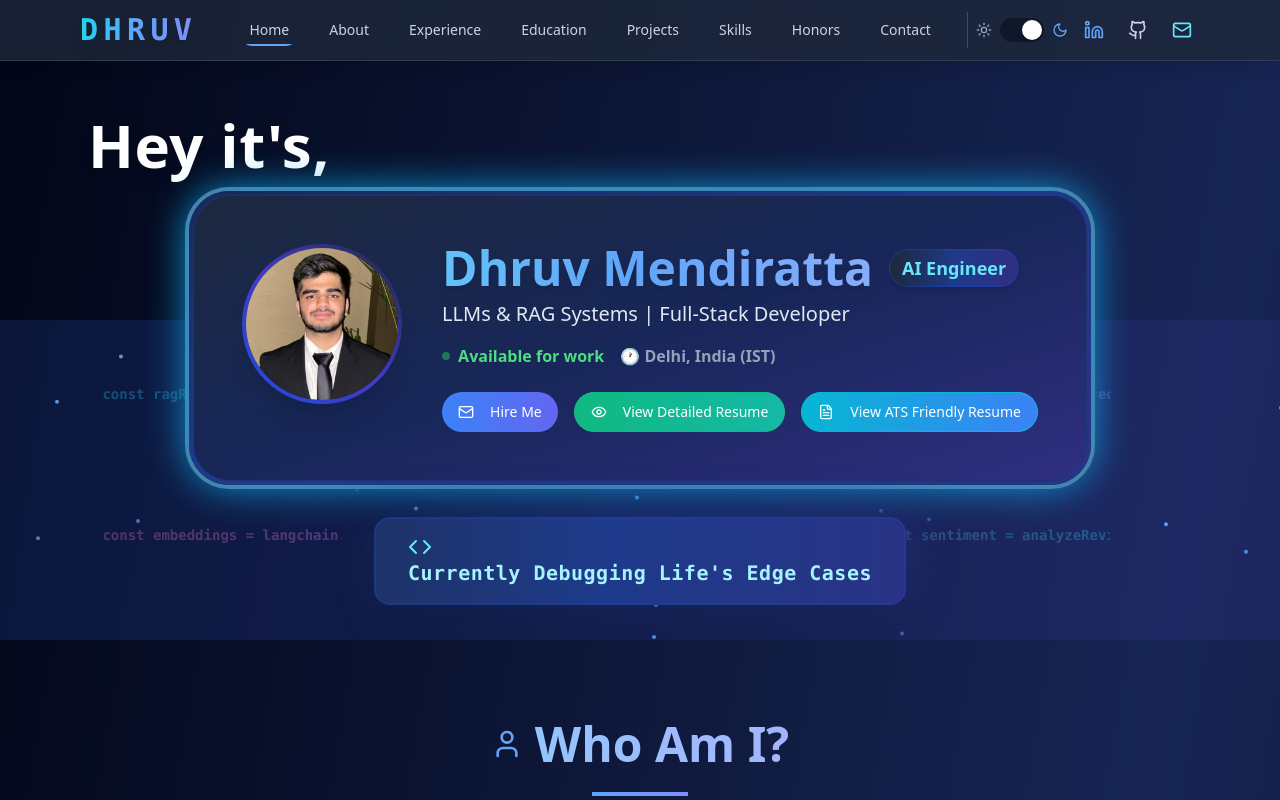
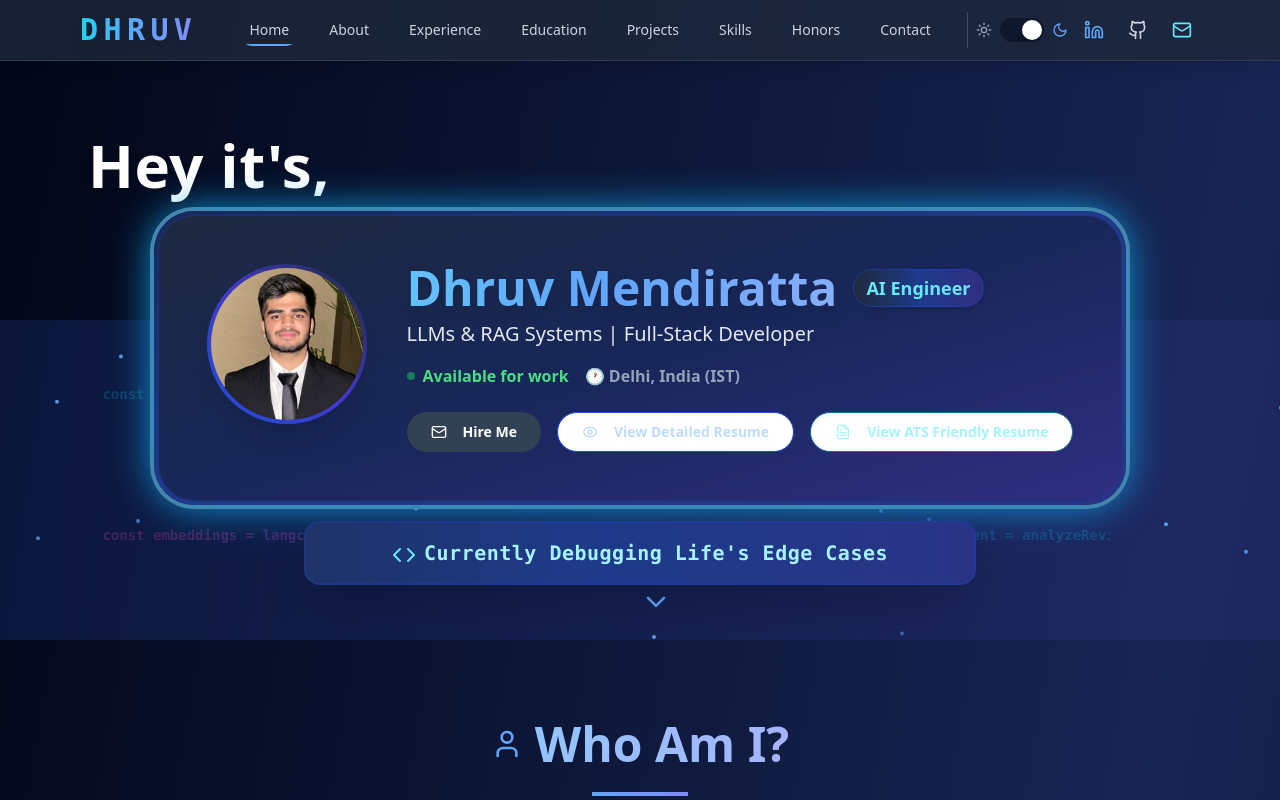
Before and after one commit to dhruvm-18/dhruv-portfolio, a React (Vite) app: page / in a window 1280 px wide. Shown: the top 800 px of the page. Built offline with nearby package versions, Linux system fonts and the light colour scheme.

Commit message:
Professionalism

```diff
--- a/src/pages/Index.tsx
+++ b/src/pages/Index.tsx
@@ -476,16 +476,16 @@ const Index = () => {
           ))}
           {/* Animated code snippets background */}
           {[
-            { code: `const ragResponse = await llm.query({ context: faiss.search(query) })`, color: 'from-cyan-400 to-blue-400' },
-            { code: `def predict_stock(data):\n    model = LSTMGRU()\n    return model.predict(data)`, color: 'from-emerald-400 to-teal-400' },
-            { code: `app.get('/api/projects', (req, res) => res.json(projects))`, color: 'from-indigo-400 to-purple-400' },
-            { code: `const embeddings = langchain.embed(docs)`, color: 'from-pink-400 to-fuchsia-400' },
-            { code: `if (accuracy > 0.99) {\n  publish('Research Paper')\n}`, color: 'from-yellow-400 to-orange-400' },
-            { code: `const sentiment = analyzeReview(text)`, color: 'from-blue-400 to-cyan-400' },
-            { code: `# FastAPI endpoint\n@app.post('/analyze')\ndef analyze(data: Review): ...`, color: 'from-teal-400 to-emerald-400' },
-            { code: `vectorStore.addDocuments(docs, { chunkSize: 512 })`, color: 'from-purple-400 to-indigo-400' },
-            { code: `const resume = await fetch('/Dhruv_Mendiratta_Detailed_Resume.pdf')`, color: 'from-orange-400 to-yellow-400' },
-            { code: `const chatbot = new RAGChatbot({ llm, retriever })`, color: 'from-fuchsia-400 to-pink-400' },
+            { code: `const ragResponse = await llm.query({ context: faiss.search(query) })`, color: 'from-cyan-500 to-blue-500' },
+            { code: `def predict_stock(data):\n    model = LSTMGRU()\n    return model.predict(data)`, color: 'from-emerald-500 to-teal-500' },
+            { code: `app.get('/api/projects', (req, res) => res.json(projects))`, color: 'from-indigo-500 to-purple-500' },
+            { code: `const embeddings = langchain.embed(docs)`, color: 'from-pink-500 to-fuchsia-500' },
+            { code: `if (accuracy > 0.99) {\n  publish('Research Paper')\n}`, color: 'from-yellow-500 to-orange-500' },
+            { code: `const sentiment = analyzeReview(text)`, color: 'from-blue-500 to-cyan-500' },
+            { code: `# FastAPI endpoint\n@app.post('/analyze')\ndef analyze(data: Review): ...`, color: 'from-teal-500 to-emerald-500' },
+            { code: `vectorStore.addDocuments(docs, { chunkSize: 512 })`, color: 'from-purple-500 to-indigo-500' },
+            { code: `const resume = await fetch('/Dhruv_Mendiratta_Detailed_Resume.pdf')`, color: 'from-orange-500 to-yellow-500' },
+            { code: `const chatbot = new RAGChatbot({ llm, retriever })`, color: 'from-fuchsia-500 to-pink-500' },
           ].map((snippet, idx, arr) => {
             // Grid: 3 columns
             const columns = 3;
@@ -496,11 +496,10 @@ const Index = () => {
             return (
               <pre
                 key={idx}
-                className={`pointer-events-none select-none whitespace-pre text-xs md:text-sm font-mono font-semibold absolute
-                  bg-clip-text text-transparent
+                className={`pointer-events-none select-none whitespace-pre text-xs md:text-sm font-mono font-semibold absolute bg-clip-text text-transparent
                   ${isDarkMode
-                    ? `bg-gradient-to-r ${snippet.color} opacity-30`
-                    : `bg-gradient-to-r ${snippet.color.replace('400', '300')} opacity-20`}
+                    ? `bg-gradient-to-r ${snippet.color} opacity-25 drop-shadow-[0_1px_2px_rgba(0,0,0,0.25)]`
+                    : `bg-gradient-to-r from-gray-400 to-gray-200 opacity-15 drop-shadow-[0_1px_2px_rgba(0,0,0,0.10)]`}
                 `}
                 style={{
                   left: `${left}%`,
@@ -522,7 +521,7 @@ const Index = () => {
             initial={{ scale: 0.8, opacity: 0 }}
             animate={{ scale: 1, opacity: 1 }}
             transition={{ duration: 0.8 }}
-            className={`relative p-1 mb-8 rounded-[2.5rem] shadow-2xl animate-gradient-x ${isDarkMode ? 'bg-gradient-to-br from-slate-900 via-blue-900 to-indigo-900' : 'bg-gradient-to-br from-blue-100 via-sky-100 to-indigo-100'}`}
+            className={`relative p-1 mb-4 rounded-[2.5rem] shadow-2xl animate-gradient-x ${isDarkMode ? 'bg-gradient-to-br from-slate-900 via-blue-900 to-indigo-900' : 'bg-gradient-to-br from-blue-100 via-sky-100 to-indigo-100'}`}
             style={{ boxShadow: isDarkMode ? '0 0 40px 0 #0ea5e9, 0 0 0 4px #64748b' : undefined }}
           >
             <div className={`backdrop-blur-xl rounded-[2.3rem] p-8 md:p-12 flex flex-col md:flex-row items-center md:items-start space-y-8 md:space-y-0 md:space-x-10 relative overflow-hidden border ${isDarkMode ? 'bg-gradient-to-br from-slate-800/90 via-blue-950/90 to-indigo-900/90 border-blue-900/60' : 'bg-gradient-to-br from-white via-blue-100 to-indigo-100 border-blue-200/60'}`}>
@@ -534,7 +533,6 @@ const Index = () => {
                   </div>
                 </div>
               </div>
-
               {/* Info */}
               <div className="flex-1 text-left flex flex-col justify-center items-center md:items-start">
                 <div className="flex items-center space-x-4 mb-2">
@@ -543,56 +541,45 @@ const Index = () => {
                   </h1>
                   <Badge className={`bg-gradient-to-r ${isDarkMode ? 'from-slate-800 via-blue-900 to-indigo-900 text-cyan-300 border-blue-700/40' : 'from-blue-100 via-indigo-100 to-cyan-100 text-blue-700 border-blue-300'} text-base md:text-lg px-3 py-1 rounded-full shadow-md animate-bounce-slow`}>AI Engineer</Badge>
                 </div>
-                <p className={`text-base md:text-xl mb-4 font-medium ${isDarkMode ? 'text-slate-200' : 'text-gray-700'}`}>
-                  LLMs & RAG Systems | Full-Stack Developer
-                </p>
+                <p className={`text-base md:text-xl mb-4 font-medium ${isDarkMode ? 'text-slate-200' : 'text-gray-700'}`}>LLMs & RAG Systems | Full-Stack Developer</p>
                 <div className="flex flex-col md:flex-row items-center space-y-2 md:space-y-0 md:space-x-4 text-sm md:text-base">
                   <span className={`flex items-center font-semibold ${isDarkMode ? 'text-green-400' : 'text-green-600'}`}> <div className="w-2 h-2 bg-green-500 rounded-full mr-2 animate-pulse"></div> Available for work </span>
                   <span className={`${isDarkMode ? 'text-slate-400' : 'text-gray-500'} font-semibold`}>🕐 Delhi, India (IST)</span>
                 </div>
+                {/* Modern, neutral buttons */}
                 <div className="flex flex-col sm:flex-row flex-wrap justify-center md:justify-start gap-3 md:gap-4 mt-6">
-                  <Button asChild className="bg-gradient-to-r from-blue-500 to-indigo-500 hover:from-blue-600 hover:to-indigo-600 text-white rounded-full">
+                  <Button asChild className={`rounded-full px-6 py-2 font-semibold ${isDarkMode ? 'bg-slate-700 hover:bg-slate-600 text-white' : 'bg-slate-200 hover:bg-slate-300 text-blue-900'} transition`}>
                     <a href="mailto:dhruv.mendiratta4@gmail.com">
-                <Mail className="w-4 h-4 mr-2" />
-                Hire Me
+                      <Mail className="w-4 h-4 mr-2" />
+                      Hire Me
                     </a>
-              </Button>
-                  <Button asChild variant="outline" className="bg-gradient-to-r from-emerald-500 to-teal-500 hover:from-emerald-600 hover:to-teal-600 text-white border-emerald-500 hover:border-emerald-600 rounded-full">
+                  </Button>
+                  <Button asChild variant="outline" className={`rounded-full px-6 py-2 font-semibold border ${isDarkMode ? 'border-blue-700 text-blue-200 hover:bg-blue-900/10' : 'border-blue-300 text-blue-700 hover:bg-blue-100'} transition`}>
                     <a href="/Dhruv_Mendiratta_Detailed_Resume.pdf" target="_blank" rel="noopener noreferrer">
                       <Eye className="w-4 h-4 mr-2" />
                       View Detailed Resume
                     </a>
                   </Button>
-                  <Button asChild variant="outline" className="bg-gradient-to-r from-cyan-500 to-blue-500 hover:from-cyan-600 hover:to-blue-600 text-white border-cyan-500 hover:border-cyan-600 rounded-full">
+                  <Button asChild variant="outline" className={`rounded-full px-6 py-2 font-semibold border ${isDarkMode ? 'border-cyan-700 text-cyan-200 hover:bg-cyan-900/10' : 'border-cyan-300 text-cyan-700 hover:bg-cyan-100'} transition`}>
                     <a href="/Dhruv_Mendiratta_1page_Resume.pdf" target="_blank" rel="noopener noreferrer">
                       <FileText className="w-4 h-4 mr-2" />
                       View ATS Friendly Resume
                     </a>
-              </Button>
+                  </Button>
                 </div>
               </div>
             </div>
           </motion.div>
-
-          {/* Animated Status Badge Below Tile */}
+          {/* Unified Status Card below profile card */}
           <motion.div
             initial={{ scale: 0.8, opacity: 0 }}
             animate={{ scale: 1, opacity: 1 }}
             transition={{ delay: 1.1, type: 'spring', stiffness: 180 }}
-            className="relative flex justify-center items-center mb-8"
+            className={`relative flex justify-center items-center mb-8 max-w-2xl mx-auto`}
           >
-            <div className="relative">
-              {/* Animated code-y background with floating shapes, light/dark adaptive */}
-              <div className={`absolute inset-0 z-0 rounded-2xl blur-xl opacity-80 animate-gradient-x ${isDarkMode ? 'bg-gradient-to-r from-slate-900 via-blue-900 to-indigo-900' : 'bg-gradient-to-r from-blue-100 via-indigo-100 to-cyan-100'}`} style={{ filter: 'blur(24px)' }} />
-              {/* Floating code-y shapes */}
-              <div className={`absolute left-2 top-2 w-6 h-6 rounded-full ${isDarkMode ? 'bg-cyan-400/30' : 'bg-blue-200/40'} animate-bounce-slow`} style={{ animationDelay: '0.2s' }} />
-              <div className={`absolute right-2 bottom-2 w-8 h-8 rounded-full ${isDarkMode ? 'bg-blue-700/30' : 'bg-cyan-200/40'} animate-pulse`} style={{ animationDelay: '0.6s' }} />
-              <div className={`absolute left-10 bottom-3 w-4 h-4 rounded-full ${isDarkMode ? 'bg-indigo-400/20' : 'bg-indigo-200/30'} animate-spin-slow`} style={{ animationDuration: '10s' }} />
-              <div className={`absolute right-10 top-3 w-3 h-3 rounded-full ${isDarkMode ? 'bg-green-400/20' : 'bg-green-200/30'} animate-bounce-slow`} style={{ animationDelay: '1.2s' }} />
-              <div className={`relative z-10 px-8 py-4 rounded-2xl font-bold text-lg md:text-xl shadow-2xl border-2 ${isDarkMode ? 'border-blue-800/40 bg-gradient-to-r from-slate-800 via-blue-900 to-indigo-900 text-cyan-200' : 'border-blue-200/60 bg-gradient-to-r from-white via-blue-100 to-cyan-100 text-blue-700'} animate-gradient-x tracking-wide`} style={{ fontFamily: 'Fira Mono, Menlo, monospace' }}>
-                <Code className={`w-6 h-6 animate-spin-slow ${isDarkMode ? 'text-cyan-300' : 'text-blue-500'}`} />
-                Currently Debugging Life's Edge Cases
-              </div>
+            <div className={`relative w-full px-8 py-4 rounded-2xl font-bold text-lg md:text-xl shadow-2xl border-2 ${isDarkMode ? 'border-blue-800/40 bg-gradient-to-r from-slate-800 via-blue-900 to-indigo-900 text-cyan-200' : 'border-blue-200/60 bg-gradient-to-r from-white via-blue-100 to-cyan-100 text-blue-700'} animate-gradient-x tracking-wide`} style={{ fontFamily: 'Fira Mono, Menlo, monospace' }}>
+              <Code className={`w-6 h-6 inline-block mr-2 align-middle animate-spin-slow ${isDarkMode ? 'text-cyan-300' : 'text-blue-500'}`} />
+              Currently Debugging Life's Edge Cases
             </div>
           </motion.div>
         </div>
```
